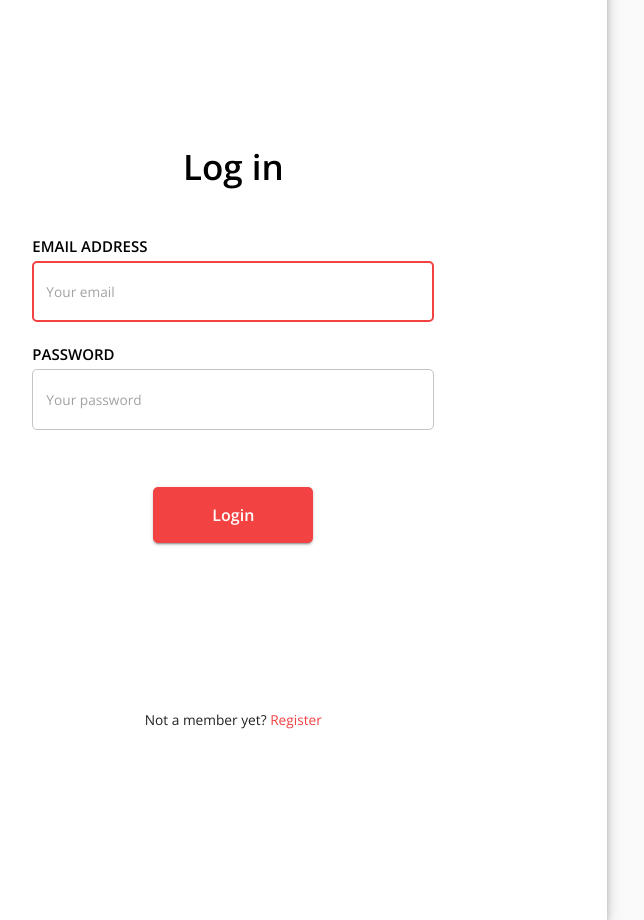
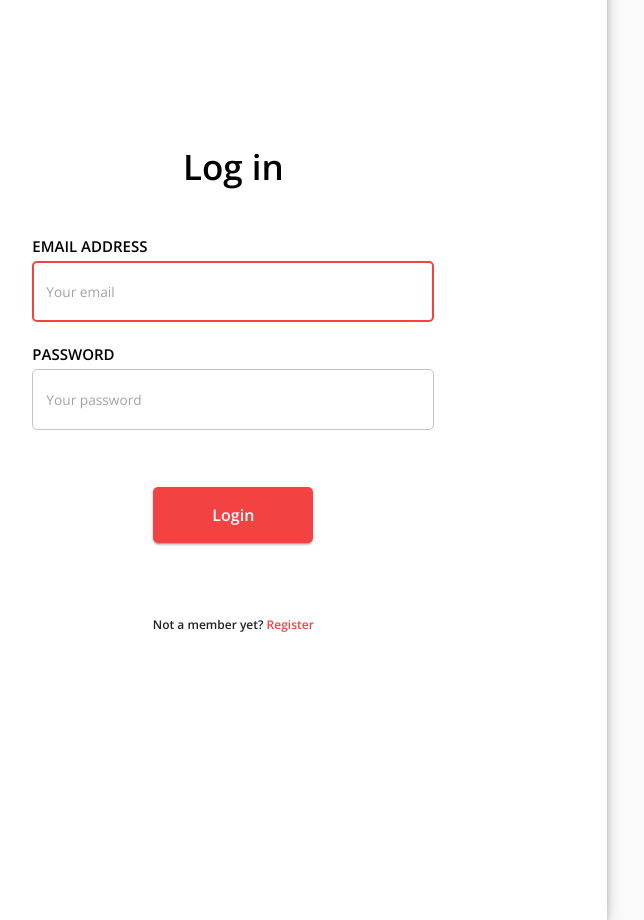
Before and after one commit to hatchways/team-corgi, a React (Create React App) app in the folder client/: page /login in a window 1280 px wide. Shown: the part 280-1200 px from the top of the page, without its empty margins (140-784 px from the left). Built offline with nearby package versions, Linux system fonts and the light colour scheme.

Commit message:
improved the login/signup swap text per the mockup

```diff
--- a/client/src/pages/Login/Login.tsx
+++ b/client/src/pages/Login/Login.tsx
@@ -42,7 +42,7 @@ export default function Login(): JSX.Element {
       <CssBaseline />
       <Grid item xs={12} sm={8} md={7} elevation={6} component={Paper} square>
         <Box className={classes.authWrapper}>
-          <Box width="100%" maxWidth={450} p={3} alignSelf="center">
+          <Box width="100%" maxWidth={450} p={3} alignSelf="center" paddingBottom="0">
             <Grid container>
               <Grid item xs>
                 <Typography className={classes.welcome} component="h1" variant="h5">
@@ -52,9 +52,9 @@ export default function Login(): JSX.Element {
             </Grid>
             <LoginForm handleSubmit={handleSubmit} />
           </Box>
-          <Box p={1} alignSelf="center" />
-          <Box alignSelf="center" paddingTop="1rem">
-            <Typography component="h2">
+          <Box p={1} alignSelf="center" padding="0" />
+          <Box alignSelf="center">
+            <Typography variant="button">
               Not a member yet?
               <span> </span>
               <Link href="/signup">Register</Link>
--- a/client/src/pages/Login/LoginForm/useStyles.ts
+++ b/client/src/pages/Login/LoginForm/useStyles.ts
@@ -21,8 +21,8 @@ const useStyles = makeStyles((theme) => ({
     color: '#3a8dff',
   },
   submit: {
-    margin: theme.spacing(3, 2, 2),
-    padding: 10,
+    margin: theme.spacing(3, 2, -3),
+    padding: 0,
     width: 160,
     height: 56,
     borderRadius: theme.shape.borderRadius,
--- a/client/src/pages/SignUp/SignUp.tsx
+++ b/client/src/pages/SignUp/SignUp.tsx
@@ -55,7 +55,7 @@ export default function Register(): JSX.Element {
           </Box>
           <Box p={1} alignSelf="center" />
           <Box alignSelf="center" paddingTop="1rem">
-            <Typography component="h2">
+            <Typography variant="button">
               Already a member?
               <span> </span>
               <Link href="/login">Login</Link>
```
